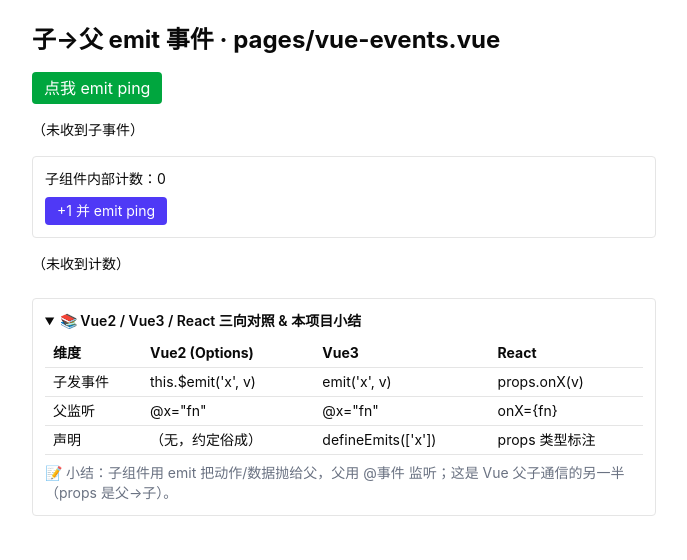
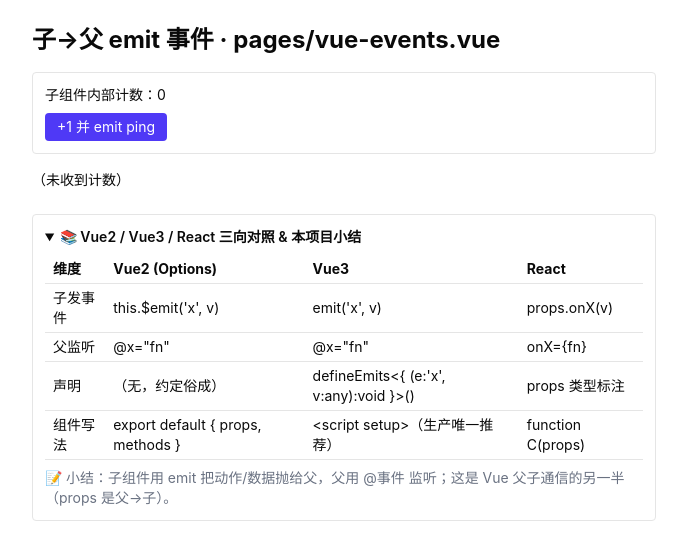
Before and after one commit to 1256807020/social-basic, a Nuxt app: page /vue-events in a window 1280 px wide. Both pictures are taken after a click on the heading "📚 Vue2 / Vue3 / React 三向对照 & 本项目小结". Shown: the top 560 px of the page, without its empty margins (296-983 px from the left). Built offline with nearby package versions, Linux system fonts and the light colour scheme.

Commit message:
refactor(vue-events): 移除内联 defineComponent 写法，改用 <script setup> 独立组件（生产规范）

```diff
--- a/app/pages/vue-events.vue
+++ b/app/pages/vue-events.vue
@@ -2,31 +2,18 @@
 // ───────────────────────────────────────────────────────────
 // 从 Vue2 升级到 Vue3（组件通信篇·子→父）· defineEmits
 // · Vue2：this.$emit('change', val)，父 @change="fn"；
-// · Vue3：defineEmits(['change']) + emit('change', val)，父 @change="fn"；
-// · React 对照：父传 onChagne(props)，子调用 props.onChange(val)。
+// · Vue3：<script setup> 里 defineEmits<{ (e:'change', v:any):void }>() 声明，emit('change', val)，父 @change="fn"；
+// · React 对照：父传 onChange(props)，子调用 props.onChange(val)。
 // 📌 实战定位：子→父通信【基础必学】；配合 props 完成双向数据流。
+// 📌 生产规范：Vue3 组件一律用 <script setup> 写，不用 defineComponent + h 手写渲染函数。
 // 🧭 学习模式：🔧固定写法=defineEmits + emit()；👉=练习点（已填）；文末 <details> 有 Vue2/Vue3/React 三向对照。
 // ───────────────────────────────────────────────────────────
-import { ref, defineComponent, h } from 'vue'
+import { ref } from 'vue'
 // 🔧 现代写法：独立子组件 EmitCounter 用 <script setup> 的 defineEmits（见 app/components/EmitCounter.vue）
 //    Nuxt 自动从 app/components 注册，这里显式 import 便于理解。
 import EmitCounter from '~/components/EmitCounter.vue'
 
-const msg = ref('（未收到子事件）')
-
-// 🔧 固定写法：子组件 defineEmits 声明事件，setup 里拿到 emit
-const EmitBtn = defineComponent({
-  emits: ['ping'],
-  setup(_, { emit }) {
-    // 👉 练习：让子组件再 emit 一个带 payload 的 'pong' 事件
-    return () => h('button', { class: 'rounded bg-green-600 px-3 py-1 text-white', onClick: () => emit('ping', Date.now()) }, '点我 emit ping')
-  },
-})
-function onPing(t: number) {
-  msg.value = '收到子事件 @ ' + new Date(t).toLocaleTimeString()
-}
-
-// 👉 独立组件写法：父监听 EmitCounter 抛出的 ping，收到子组件内部计数
+// 👉 父组件监听子组件抛出的 ping，拿到子组件内部计数
 const cntMsg = ref('（未收到计数）')
 function onCount(n: number) {
   cntMsg.value = '子组件计数到 ' + n
@@ -36,11 +23,7 @@ function onCount(n: number) {
 <template>
   <main class="mx-auto max-w-2xl space-y-4 p-6">
     <h1 class="text-2xl font-bold">子→父 emit 事件 · pages/vue-events.vue</h1>
-    <!-- 写法一：内联 defineComponent（Options 风格 emits 声明） -->
-    <EmitBtn @ping="onPing" />
-    <p class="text-sm">{{ msg }}</p>
-
-    <!-- 写法二：独立组件 <script setup> + 类型化 defineEmits（现代写法） -->
+    <!-- 🔧 固定写法：父用 @事件 监听子组件 emit 出来的事件 -->
     <EmitCounter @ping="onCount" />
     <p class="text-sm">{{ cntMsg }}</p>
 
@@ -58,7 +41,8 @@ function onCount(n: number) {
         <tbody>
           <tr class="border-b"><td class="px-2 py-1">子发事件</td><td class="px-2 py-1">this.$emit('x', v)</td><td class="px-2 py-1">emit('x', v)</td><td class="px-2 py-1">props.onX(v)</td></tr>
           <tr class="border-b"><td class="px-2 py-1">父监听</td><td class="px-2 py-1">@x="fn"</td><td class="px-2 py-1">@x="fn"</td><td class="px-2 py-1">onX={fn}</td></tr>
-          <tr class="border-b"><td class="px-2 py-1">声明</td><td class="px-2 py-1">（无，约定俗成）</td><td class="px-2 py-1">defineEmits(['x'])</td><td class="px-2 py-1">props 类型标注</td></tr>
+          <tr class="border-b"><td class="px-2 py-1">声明</td><td class="px-2 py-1">（无，约定俗成）</td><td class="px-2 py-1">defineEmits&lt;{ (e:'x', v:any):void }&gt;()</td><td class="px-2 py-1">props 类型标注</td></tr>
+          <tr class="border-b"><td class="px-2 py-1">组件写法</td><td class="px-2 py-1">export default { props, methods }</td><td class="px-2 py-1">&lt;script setup&gt;（生产唯一推荐）</td><td class="px-2 py-1">function C(props)</td></tr>
         </tbody>
       </table>
       <p class="mt-2 text-gray-500">📝 小结：子组件用 emit 把动作/数据抛给父，父用 @事件 监听；这是 Vue 父子通信的另一半（props 是父→子）。</p>
```
